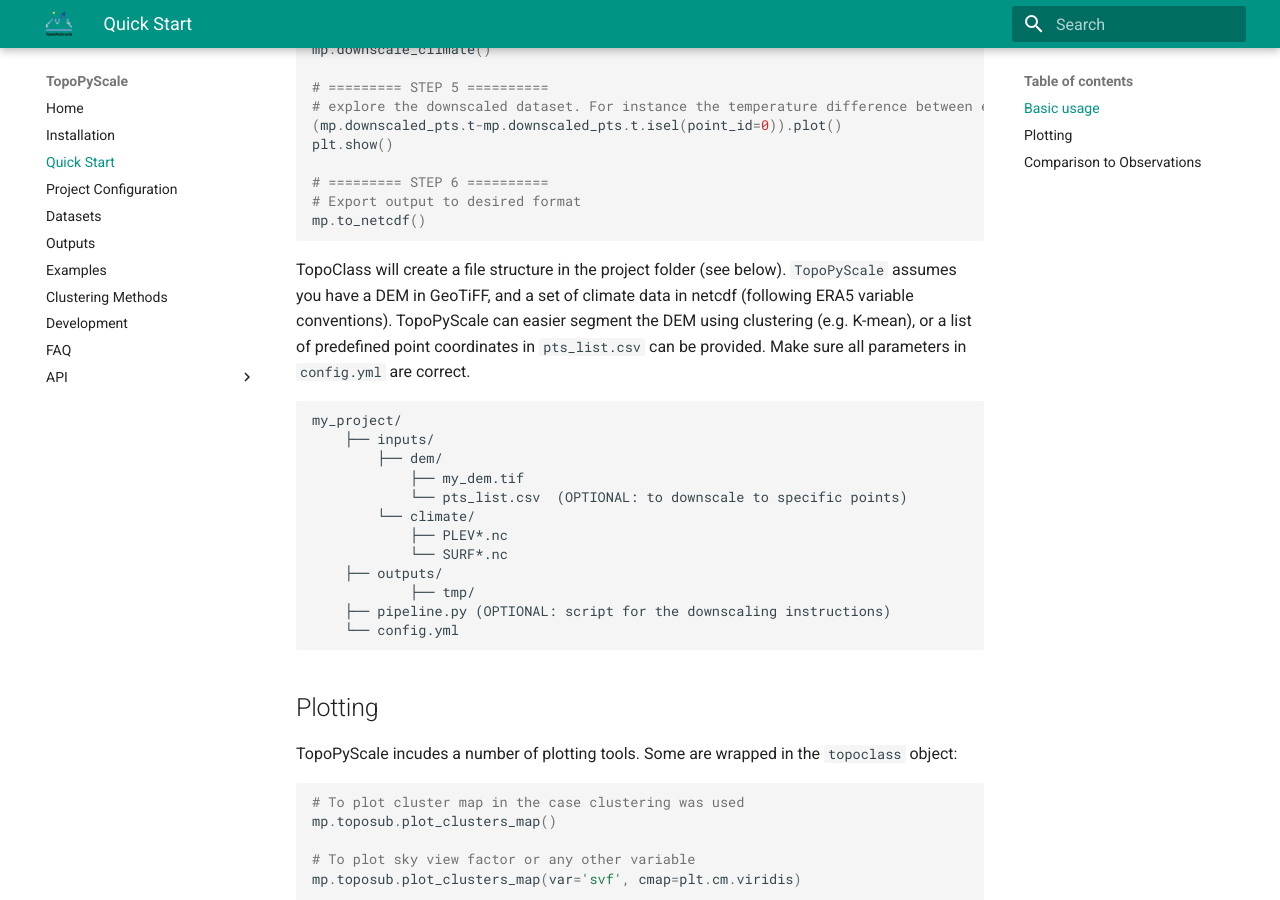
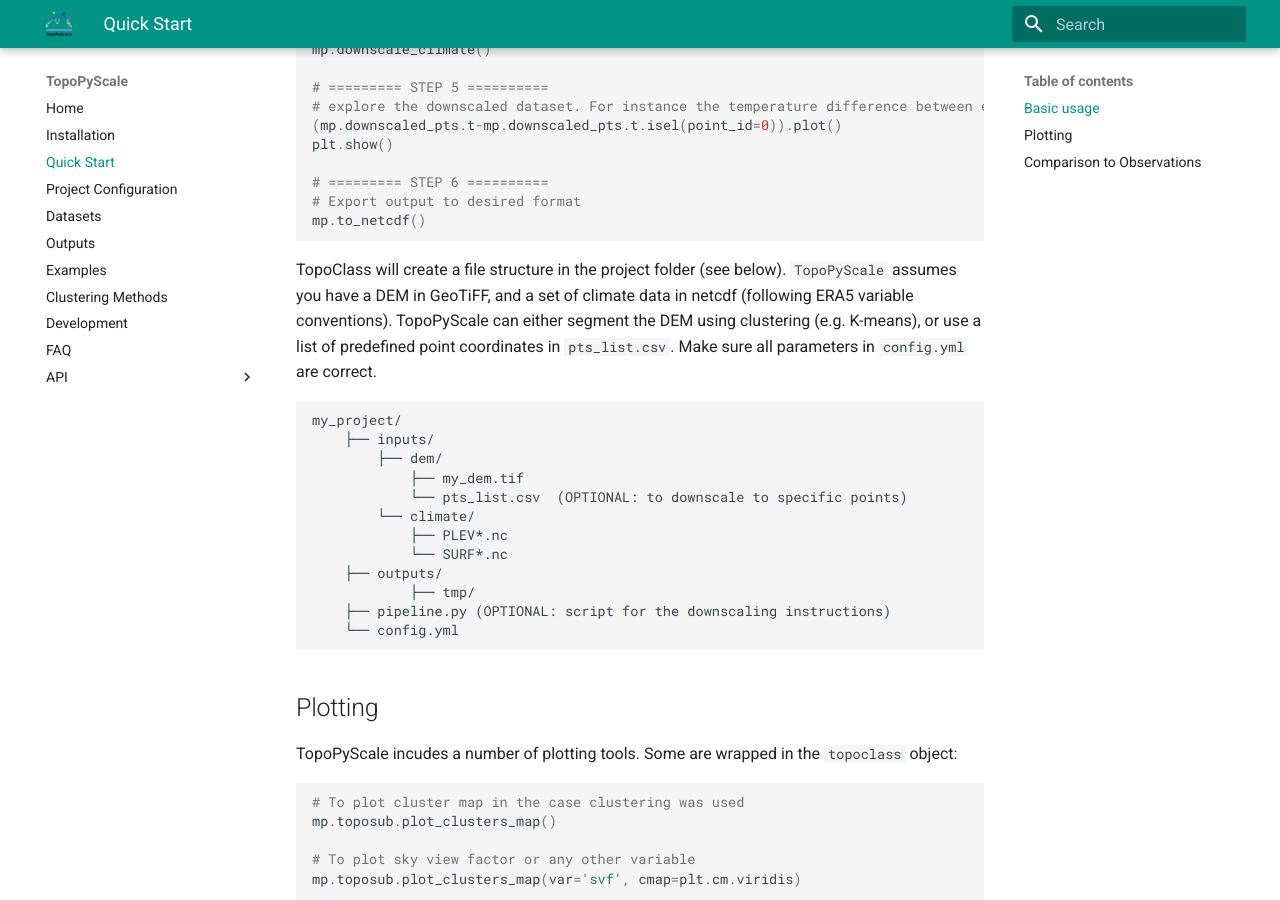
Before and after one commit to ArcticSnow/TopoPyScale_Documentation, an MkDocs documentation site: the page built from docs/02_quickstart.md, in a window 1280 px wide and 900 px high, scrolled down 743 px. Built offline with MkDocs 1.6.1 and Material for MkDocs 9.7.7, drawn with Linux system fonts in a browser that asks for light colours.

Commit message:
Update 02_quickstart.md

````diff
--- a/docs/02_quickstart.md
+++ b/docs/02_quickstart.md
@@ -42,7 +42,7 @@
 ```
 
 TopoClass will create a file structure in the project folder (see below). `TopoPyScale` assumes you have a DEM in GeoTiFF, and a set of climate data in netcdf (following ERA5 variable conventions).
-TopoPyScale can easier segment the DEM using clustering (e.g. K-mean), or a list of predefined point coordinates in `pts_list.csv` can be provided. Make sure all parameters in `config.yml` are correct.
+TopoPyScale can either segment the DEM using clustering (e.g. K-means), or use a list of predefined point coordinates in `pts_list.csv`. Make sure all parameters in `config.yml` are correct.
 ```
 my_project/
     ├── inputs/
````
